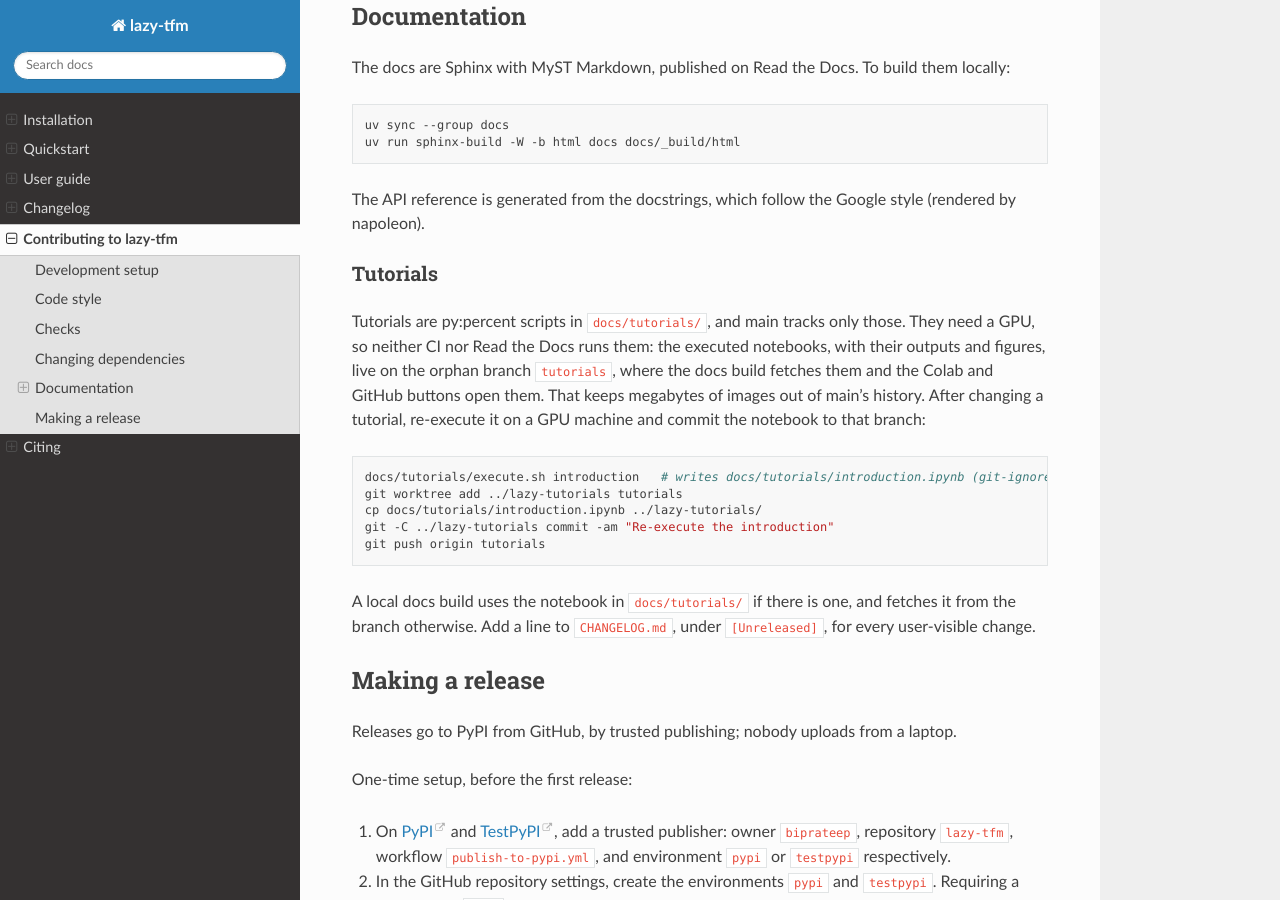
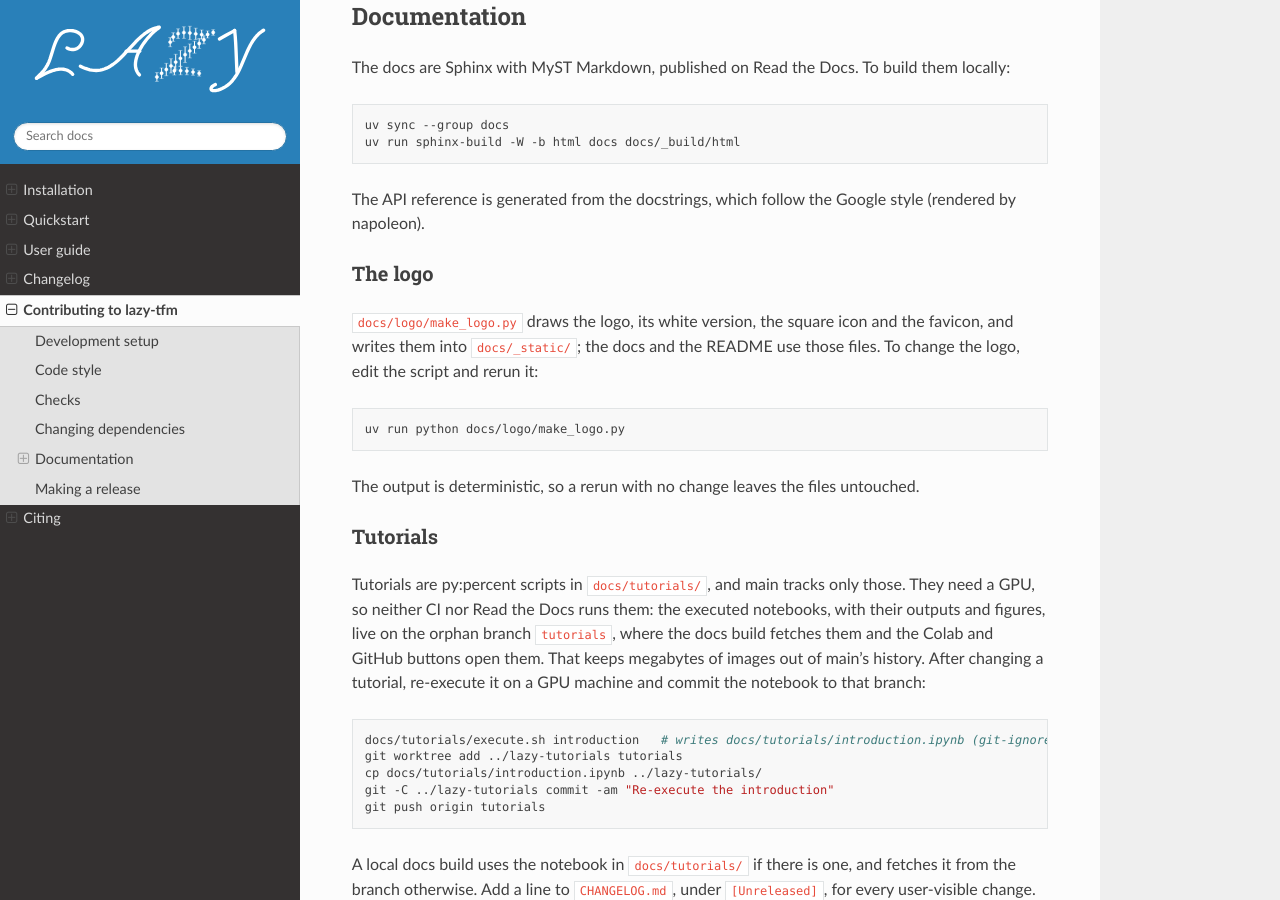
Before and after one commit to biprateep/lazy-tfm, a Sphinx documentation site: the page built from docs/contributing.md, in a window 1280 px wide and 900 px high, scrolled down 1385 px. Built offline with Sphinx 7.4.7 and the Read the Docs theme 3.1.0, drawn with Linux system fonts in a browser that asks for light colours; pages that are not in the unit, such as notebooks, are missing from menus.

Commit message:
Show the logo in the docs and the README
The white logo heads the docs' blue sidebar and the icon is the
favicon. The README shows the logo by its GitHub URL, so PyPI renders
it too, with the white version on GitHub's dark theme. CONTRIBUTING
says how to regenerate it.

Co-Authored-By: Claude Opus 5.5 <noreply@anthropic.com>

````diff
--- a/CONTRIBUTING.md
+++ b/CONTRIBUTING.md
@@ -68,6 +68,19 @@ uv run sphinx-build -W -b html docs docs/_build/html
 The API reference is generated from the docstrings, which follow the Google
 style (rendered by napoleon).
 
+### The logo
+
+`docs/logo/make_logo.py` draws the logo, its white version, the square icon
+and the favicon, and writes them into `docs/_static/`; the docs and the README
+use those files. To change the logo, edit the script and rerun it:
+
+```bash
+uv run python docs/logo/make_logo.py
+```
+
+The output is deterministic, so a rerun with no change leaves the files
+untouched.
+
 ### Tutorials
 
 Tutorials are py:percent scripts in `docs/tutorials/`, and main tracks only
--- a/docs/conf.py
+++ b/docs/conf.py
@@ -128,12 +128,18 @@ copybutton_prompt_is_regexp = True
 # -- HTML ---------------------------------------------------------------------
 html_theme = "sphinx_rtd_theme"
 html_title = "lazy-tfm"
+# The logo and favicon are drawn by docs/logo/make_logo.py; the white logo
+# sits on the theme's blue sidebar header.
+html_static_path = ["_static"]
+html_logo = "_static/lazy-logo-white.svg"
+html_favicon = "_static/favicon.png"
 html_show_sourcelink = False
 html_theme_options = {
     "navigation_depth": 3,
     "collapse_navigation": False,
     "style_external_links": True,
     "prev_next_buttons_location": "both",
+    "logo_only": True,
 }
 # The "Edit on GitHub" link at the top of each page.
 html_context = {
````
Also changed, not shown: CHANGELOG.md (+3 -0 lines), README.md (+6 -1 lines).
